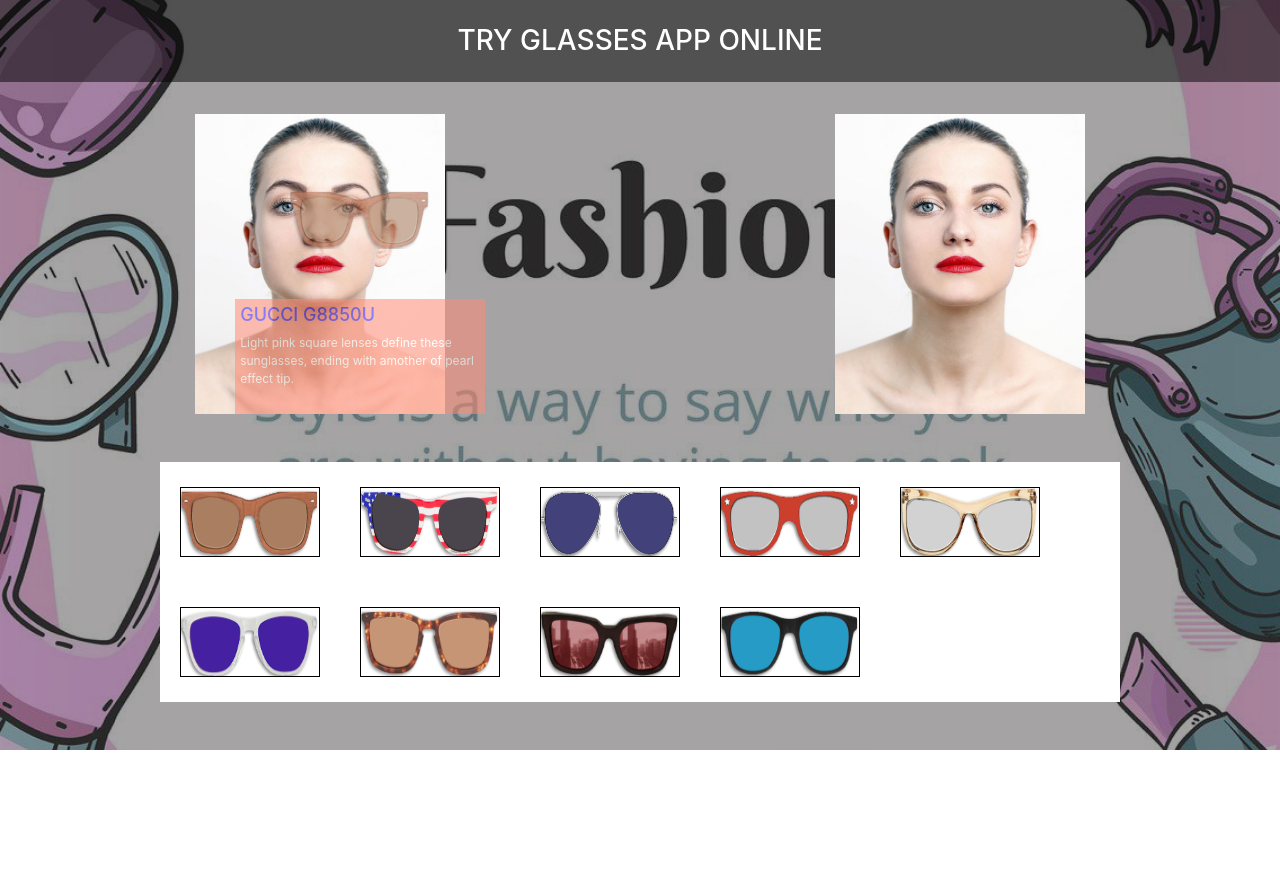
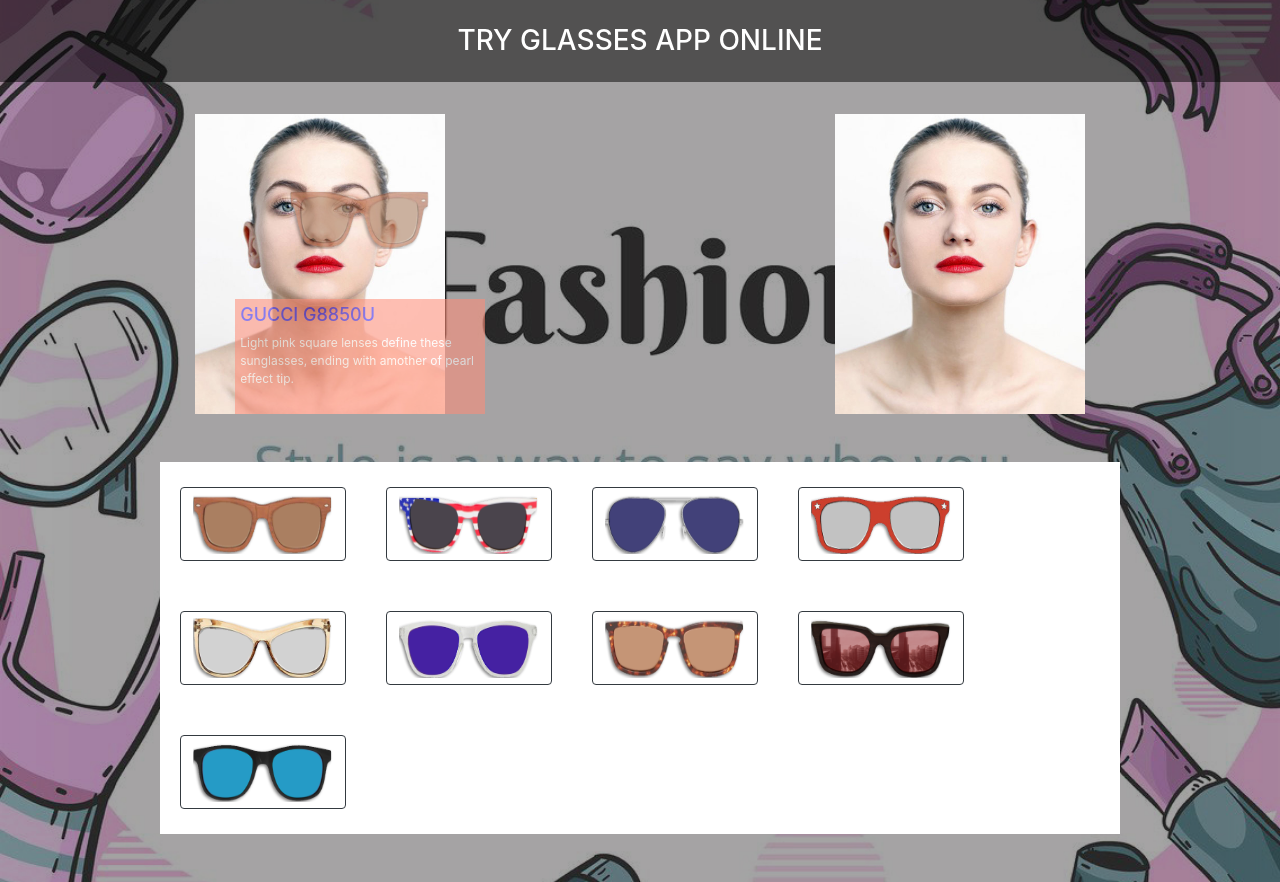
Before and after one commit to hiennguyen1111/REACTBC08E, a React (Create React App) app: page / in a window 1280 px wide. Before the commit the page ends 800 px from the top, so only its background shows below. Built offline with nearby package versions, Linux system fonts and the light colour scheme.

Commit message:
Try_Glasses_App_Online

```diff
--- a/src/StateDemo/BaiTapthuKinh/BaiTapThuKinh.js
+++ b/src/StateDemo/BaiTapthuKinh/BaiTapThuKinh.js
@@ -85,7 +85,6 @@ export default class BaiTapThuKinh extends Component {
   };
 
   // xemChiTiet = (clickAnh) => {
-  //   console.log("clickAnh", clickAnh);
   //   // set lai state khi click
   //   this.setState({
   //     chiTietSanPham: clickAnh,
@@ -149,103 +148,112 @@ export default class BaiTapThuKinh extends Component {
 
         <div className="flex-container">
           <div>
-            <a href="#1">
-              <img
+            <button className="btn btn-outline-dark"><img
                 src="./img/Glasses/v1.png"
                 alt="..."
+                width={140}
+                height={60}
                 onClick={() => {
                   this.handleChangeGlass("1");
                 }}
-              />
-            </a>
+              /></button>
+
           </div>
           <div>
-            <a href="#2">
-              <img
+          <button className="btn btn-outline-dark"><img
                 src="./img/Glasses/v2.png"
                 alt="..."
+                width={140}
+                height={60}
                 onClick={() => {
                   this.handleChangeGlass("2");
                 }}
-              />
-            </a>
+              /></button>
+
           </div>
           <div>
-            <a href="#3">
-              <img
+          <button className="btn btn-outline-dark"><img
                 src="./img/Glasses/v3.png"
                 alt="..."
+                width={140}
+                height={60}
                 onClick={() => {
                   this.handleChangeGlass("3");
                 }}
-              />
-            </a>
+              /></button>
+
           </div>
           <div>
-            <a href="#4">
-              <img
+          <button className="btn btn-outline-dark"><img
                 src="./img/Glasses/v4.png"
                 alt="..."
+                width={140}
+                height={60}
                 onClick={() => {
                   this.handleChangeGlass("4");
                 }}
-              />
-            </a>
+              /></button>
+
           </div>
           <div>
-            <a href="#5">
-              <img
+          <button className="btn btn-outline-dark"><img
                 src="./img/Glasses/v5.png"
                 alt="..."
+                width={140}
+                height={60}
                 onClick={() => {
                   this.handleChangeGlass("5");
                 }}
-              />
-            </a>
+              /></button>
+
           </div>
           <div>
-            <a href="#6">
-              <img
+          <button className="btn btn-outline-dark"><img
                 src="./img/Glasses/v6.png"
                 alt="..."
+                width={140}
+                height={60}
                 onClick={() => {
                   this.handleChangeGlass("6");
                 }}
-              />
-            </a>
+              /></button>
+
           </div>
           <div>
-            <a href="#7">
-              <img
+          <button className="btn btn-outline-dark"><img
                 src="./img/Glasses/v7.png"
                 alt="..."
+                width={140}
+                height={60}
                 onClick={() => {
                   this.handleChangeGlass("7");
                 }}
-              />
-            </a>
+              /></button>
+
           </div>
           <div>
-            <a href="#8">
-              <img
+          <button className="btn btn-outline-dark"><img
                 src="./img/Glasses/v8.png"
                 alt="..."
+                width={140}
+                height={60}
                 onClick={() => {
                   this.handleChangeGlass("8");
                 }}
-              />
-            </a>
+              /></button>
+
           </div>
           <div>
-            <a href="#9">
-              <img
+          <button className="btn btn-outline-dark"><img
                 src="./img/Glasses/v9.png"
                 alt="..."
+                width={140}
+                height={60}
                 onClick={() => {
                   this.handleChangeGlass("9");
                 }}
-              />
-            </a>
+              /></button>
+
           </div>
         </div>
         <div className="pt-5"></div>
--- a/src/index.css
+++ b/src/index.css
@@ -122,13 +122,14 @@ code {
 .flex-container div {
   padding: 25px 20px;
 }
-.flex-container div img {
-  border: 1px solid black;
+.flex-container button {
   text-align: center;
-  max-width: 140px;
-  height: 70px;
   box-sizing: border-box;
 }
+.flex-container button:hover {
+  background-color: #fff;
+}
+
 header {
   width: 100%;
   background: rgba(0,0,0,0.5);
```
Also changed, not shown: 2 other files (tests, documents, lock files or other folders).
